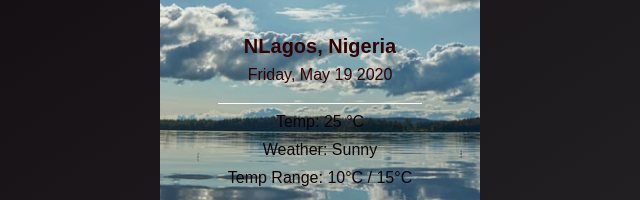
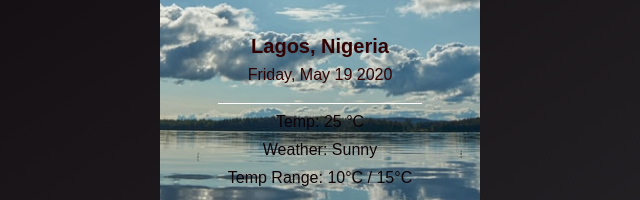
Before and after one commit to damkenny/Weather-App, a plain HTML site: page index.html in a window 1280 px wide. Shown: the part 377-577 px from the top of the page, 320-960 px from the left. Drawn offline with Linux system fonts and the light colour scheme.

Commit message:
Update index.html

```diff
--- a/index.html
+++ b/index.html
@@ -21,7 +21,7 @@
                         <img src="" alt="" class="weather-icon">
                     </div>
                     <div class="location">
-                        <div class="city">NLagos, Nigeria</div>
+                        <div class="city">Lagos, Nigeria</div>
                         <div class="date">Friday, May 19 2020</div>
                     </div>
                     <div class="current">
```
